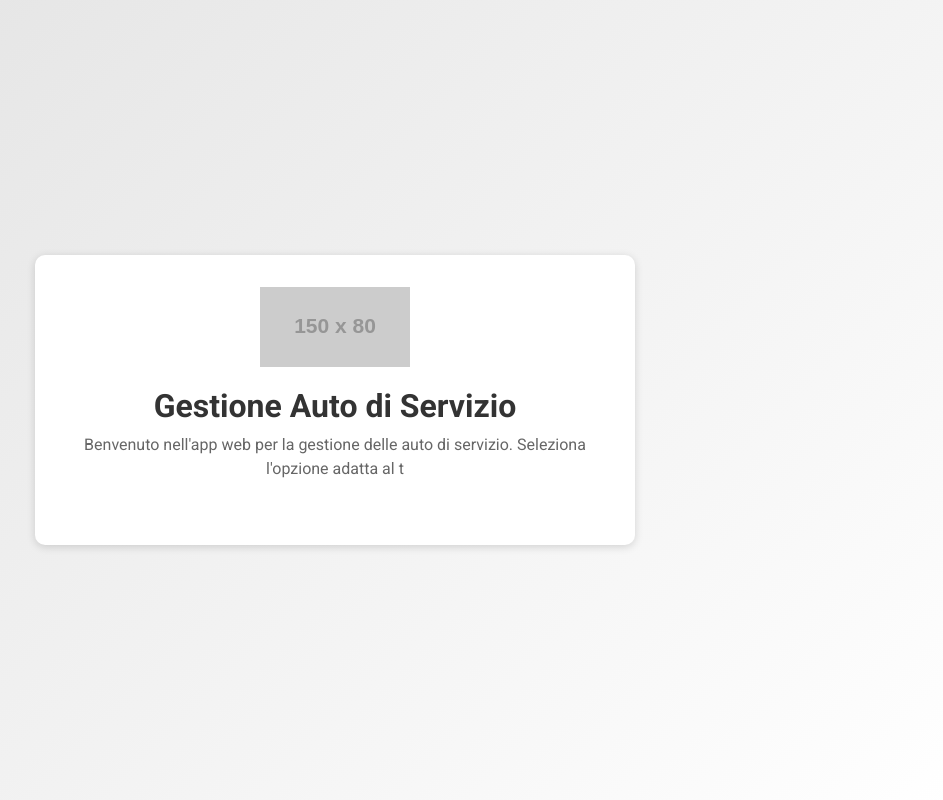
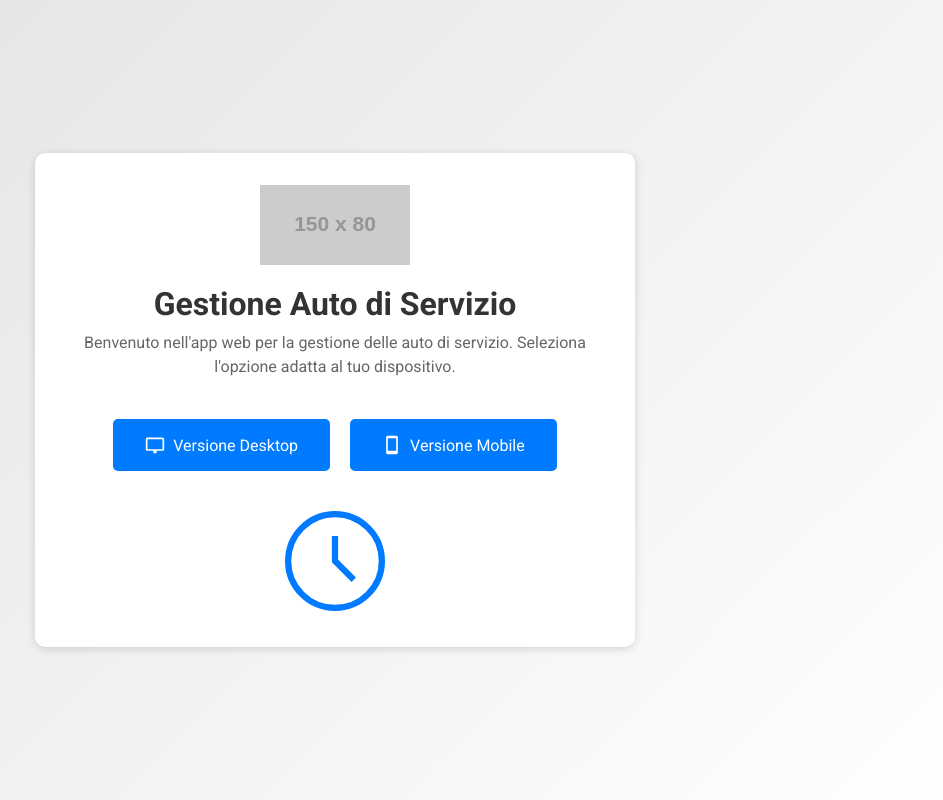
Before and after one commit to DGMCUSSMSA/autoussmsa, a plain HTML site: page index.html in a window 1280 px wide. Shown: the whole page, without its empty margins (305-1248 px from the left). Drawn offline with Linux system fonts and the light colour scheme; placeholder pictures from the web are drawn by us.

Commit message:
Update index.html

```diff
--- a/index.html
+++ b/index.html
@@ -96,4 +96,31 @@
       <!-- Logo -->
       <img src="https://via.placeholder.com/150x80?text=Logo" alt="Logo" class="logo">
       <h1>Gestione Auto di Servizio</h1>
-      <p>Benvenuto nell'app web per la gestione delle auto di servizio. Seleziona l'opzione adatta al t
+      <p>Benvenuto nell'app web per la gestione delle auto di servizio. Seleziona l'opzione adatta al tuo dispositivo.</p>
+    </header>
+    <div class="buttons">
+      <a class="btn" href="https://script.google.com/macros/s/AKfycbzvzAbrT_dE7bVdwitZ7eaLw7cYj3OGtK1le4GyJfPDXkkuw5EQq35K2cWp9DtnPz7v/exec">
+        <!-- Icona per desktop -->
+        <svg viewBox="0 0 24 24">
+          <path d="M21 3H3c-1.1 0-2 .9-2 2v12c0 1.1.9 2 2 2h7v3h4v-3h7c1.1 0 2-.9 2-2V5c0-1.1-.9-2-2-2zM3 17V5h18v12H3z"/>
+        </svg>
+        Versione Desktop
+      </a>
+      <a class="btn" href="https://script.google.com/macros/s/AKfycbzvzAbrT_dE7bVdwitZ7eaLw7cYj3OGtK1le4GyJfPDXkkuw5EQq35K2cWp9DtnPz7v/exec?ua=mobile">
+        <!-- Icona per mobile -->
+        <svg viewBox="0 0 24 24">
+          <path d="M17 1H7C5.9 1 5 1.9 5 3v18c0 1.1.9 2 2 2h10c1.1 0 2-.9 2-2V3c0-1.1-.9-2-2-2zm0 18H7V4h10v15z"/>
+        </svg>
+        Versione Mobile
+      </a>
+    </div>
+    <!-- Elemento grafico decorativo -->
+    <div class="footer-graphic">
+      <svg viewBox="0 0 64 64">
+        <circle cx="32" cy="32" r="30" stroke="#007BFF" stroke-width="4" fill="none" />
+        <path d="M32 16 L32 32 L44 44" stroke="#007BFF" stroke-width="4" fill="none" />
+      </svg>
+    </div>
+  </div>
+</body>
+</html>
```
